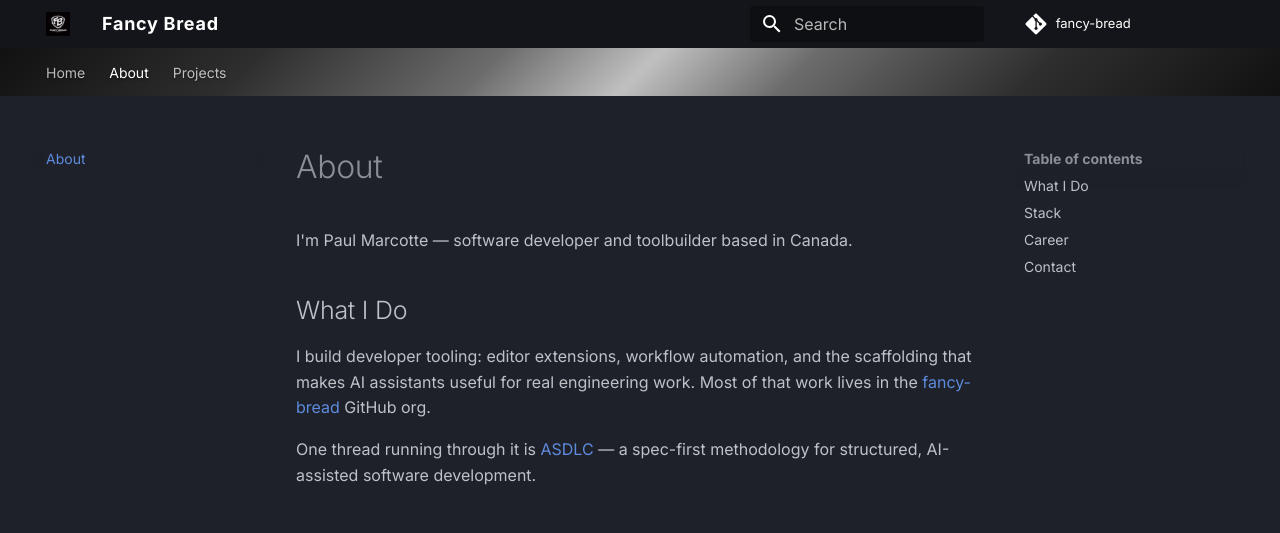
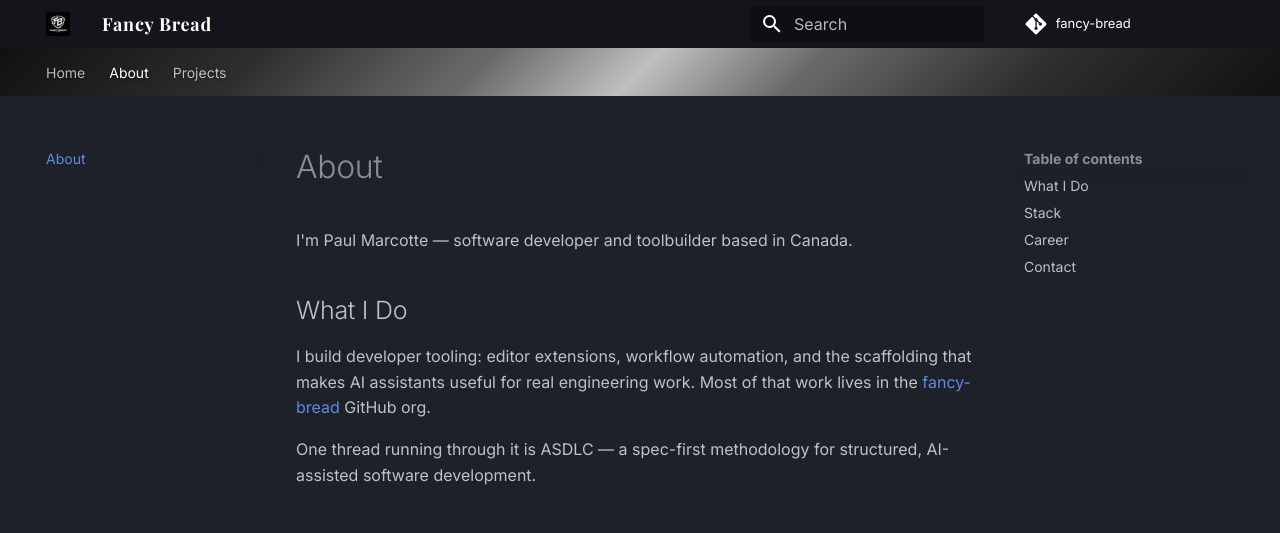
Before and after one commit to fancybread/fancybread.github.io, an MkDocs documentation site: the page built from docs/about.md, in a window 1280 px wide. Shown: the top 533 px of the page. Built offline with MkDocs 1.6.1 and Material for MkDocs 9.7.7, drawn with Linux system fonts in a browser that asks for light colours.

Commit message:
chore: style updates

```diff
--- a/docs/about.md
+++ b/docs/about.md
@@ -6,7 +6,7 @@
 
 I build developer tooling: editor extensions, workflow automation, and the scaffolding that makes AI assistants useful for real engineering work. Most of that work lives in the [fancy-bread](https://github.com/fancy-bread) GitHub org.
 
-One thread running through it is [ASDLC](projects/asdlc.md) — a spec-first methodology for structured, AI-assisted software development.
+One thread running through it is ASDLC — a spec-first methodology for structured, AI-assisted software development.
 
 ## Stack
 
--- a/docs/stylesheets/extra.css
+++ b/docs/stylesheets/extra.css
@@ -1,10 +1,13 @@
+@import url('https://fonts.googleapis.com/css2?family=Playfair+Display:wght@700;900&display=swap');
+
 .md-header {
   background: #000000;
 }
 
 .md-header__title {
+  font-family: 'Playfair Display', Georgia, serif;
   color: #ffffff;
-  font-weight: 600;
+  font-weight: 700;
   letter-spacing: 0.04em;
 }
 
@@ -35,16 +38,19 @@
 /* Hero banner */
 .hero {
   text-align: center;
-  padding: 5rem 2rem;
+  padding: 6rem 2rem;
   margin: -0.8rem -2rem 3rem -2rem;
-  background: linear-gradient(160deg, #050505 0%, #181818 50%, #050505 100%);
+  background:
+    linear-gradient(to bottom, rgba(0,0,0,0.55) 0%, rgba(0,0,0,0.35) 100%),
+    url('../assets/sara-julie-yoFIPu3PpgU-unsplash.jpg') center/cover no-repeat;
   border-bottom: 1px solid transparent;
   border-image: linear-gradient(135deg, #1c1c1c 0%, #6b6b6b 38%, #c0c0c0 50%, #6b6b6b 62%, #1c1c1c 100%) 1;
 }
 
 .hero h1 {
-  font-size: 3rem;
-  font-weight: 700;
+  font-family: 'Playfair Display', Georgia, serif;
+  font-size: 4rem;
+  font-weight: 900;
   margin-bottom: 1rem;
   color: #ffffff;
   border: none;
```
Also changed, not shown: 2 other files.
